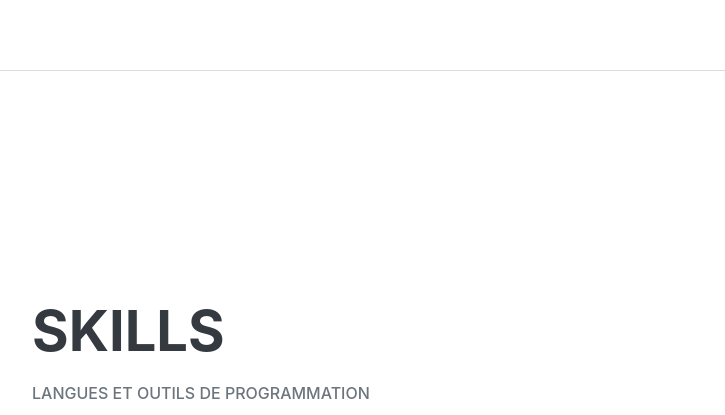
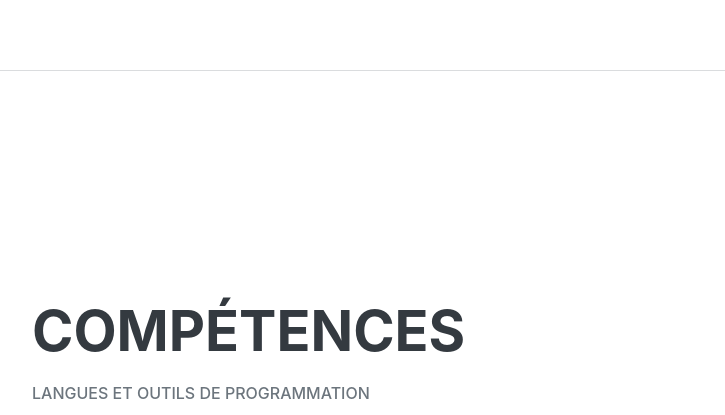
Before and after one commit to lahcenaboulala/cv.lahcenaboulala, a plain HTML site: page index.html in a window 1280 px wide. Shown: the part 2485-2900 px from the top of the page, without its empty margins (288-1013 px from the left). Drawn offline with nearby package versions, Linux system fonts and the light colour scheme; a web font is replaced by a local one.

Commit message:
modifier

```diff
--- a/index.html
+++ b/index.html
@@ -5,7 +5,7 @@
         <meta name="viewport" content="width=device-width, initial-scale=1, shrink-to-fit=no" />
         <meta name="description" content="" />
         <meta name="author" content="" />
-        <title>Resume - Start Bootstrap Theme</title>
+        <title>cv lahcen aboulala</title>
         <link rel="icon" type="image/x-icon" href="assets/img/favicon.ico" />
         <!-- Font Awesome icons (free version)-->
         <script src="https://use.fontawesome.com/releases/v5.15.3/js/all.js" crossorigin="anonymous"></script>
@@ -151,7 +151,7 @@
             <!-- Skills-->
             <section class="resume-section" id="skills">
                 <div class="resume-section-content">
-                    <h2 class="mb-5">Skills</h2>
+                    <h2 class="mb-5">Compétences</h2>
                     <div class="subheading mb-3">LANGUES ET OUTILS DE PROGRAMMATION</div>
                     <ul class="list-inline dev-icons">
                         <li class="list-inline-item"><i class="fab fa-html5"></i></li>
```
